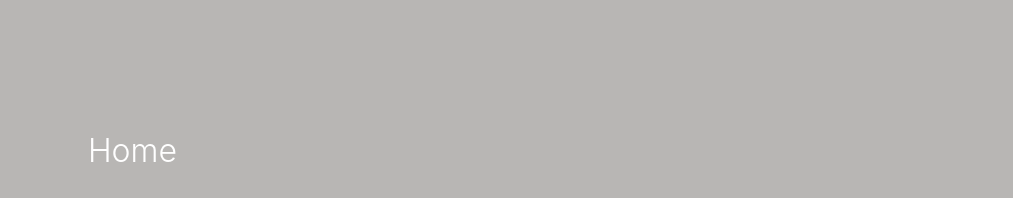
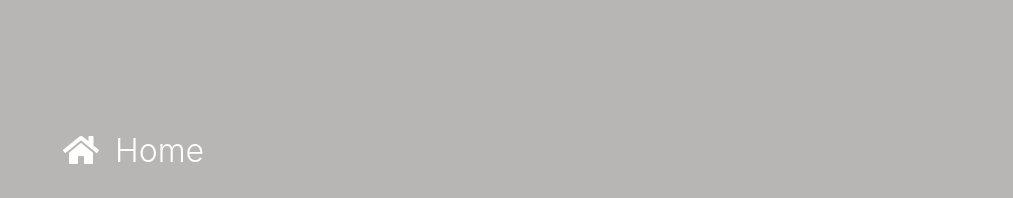
Before and after one commit to mrlanu/mania-keto-front-end, an Angular app: page /main in a window 1280 px wide. Both pictures are taken after a click on the button "Toggle navigation". Shown: the top 198 px of the page, without its empty margins (267-1280 px from the left). Built offline with nearby package versions, Linux system fonts and the light colour scheme.

Commit message:
build: add FontAwesome

```diff
--- a/package.json
+++ b/package.json
@@ -19,6 +19,9 @@
     "@angular/platform-browser": "~8.2.0",
     "@angular/platform-browser-dynamic": "~8.2.0",
     "@angular/router": "~8.2.0",
+    "@fortawesome/angular-fontawesome": "^0.5.0",
+    "@fortawesome/fontawesome-svg-core": "^1.2.26",
+    "@fortawesome/free-solid-svg-icons": "^5.12.0",
     "bootstrap": "^4.4.1",
     "jquery": "^3.4.1",
     "rxjs": "~6.4.0",
--- a/src/app/app.module.ts
+++ b/src/app/app.module.ts
@@ -6,6 +6,7 @@ import { AppComponent } from './app.component';
 import { HeaderComponent } from './navigation/header/header.component';
 import { SidebarComponent } from './navigation/sidebar/sidebar.component';
 import { MainComponent } from './main/main.component';
+import {FontAwesomeModule} from '@fortawesome/angular-fontawesome';
 
 @NgModule({
   declarations: [
@@ -17,7 +18,8 @@ import { MainComponent } from './main/main.component';
   imports: [
     BrowserModule,
     AppRoutingModule,
-    AppRoutingModule
+    AppRoutingModule,
+    FontAwesomeModule
   ],
   providers: [],
   bootstrap: [AppComponent]
--- a/src/app/main/main.component.html
+++ b/src/app/main/main.component.html
@@ -6,7 +6,10 @@
     </div><!-- wrapper -->
   </div><!-- /cont -->
   <nav class="outer-nav left vertical">
-    <a routerLink="/main/test2" class="icon-home my-ank">Home</a>
+    <a routerLink="/main/test2" class="icon-home my-ank">
+      <span style="margin-right: 1rem">
+        <fa-icon [icon]="faHome"></fa-icon>
+      </span>Home</a>
     <a href="#" class="icon-news my-ank">News</a>
     <a href="#" class="icon-image my-ank">Images</a>
     <a href="#" class="icon-upload my-ank">Uploads</a>
--- a/src/app/main/main.component.ts
+++ b/src/app/main/main.component.ts
@@ -1,4 +1,5 @@
 import { Component, OnInit } from '@angular/core';
+import {faHome} from '@fortawesome/free-solid-svg-icons';
 
 declare var start: any;
 declare var menu: any;
@@ -9,6 +10,8 @@ declare var menu: any;
   styleUrls: ['./main.component.css']
 })
 export class MainComponent implements OnInit {
+
+  faHome = faHome;
 
   constructor() {}
 
--- a/src/assets/css/component.css
+++ b/src/assets/css/component.css
@@ -164,7 +164,7 @@ html, body, .perspective {
 }
 
 .icon-news::before { content: "\e600" }
-.icon-home::before { content: "\e601" }
+.icon-home::before { content: "" }
 .icon-image::before { content: "\e602" }
 .icon-upload::before { content: "\e603" }
 .icon-star::before { content: "\e604" }
```
Also changed, not shown: 1 other file (tests, documents, lock files or other folders).
